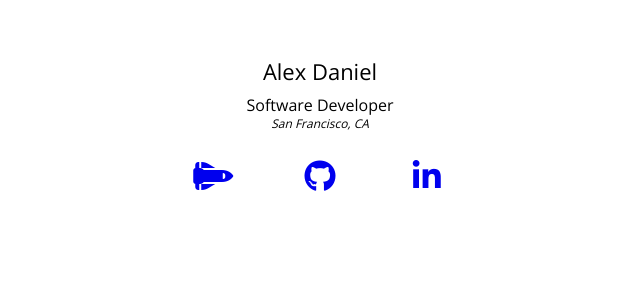
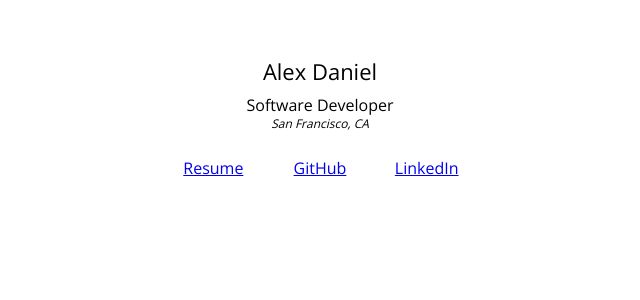
Before and after one commit to alexwdaniel/alexwdaniel.github.io, a Jekyll site: the page built from index.html, in a window 1280 px wide. Shown: the top 300 px of the page, without its empty margins (320-960 px from the left). Built offline with Jekyll 4.4.1, drawn with Linux system fonts in a browser that asks for light colours; nearby versions of some CDN libraries; comment, search, counter and statistics services are not loaded.

Commit message:
Take out icons

```diff
--- a/_includes/head.html
+++ b/_includes/head.html
@@ -20,7 +20,6 @@
 
   <!-- Icons -->
   <!-- <link rel="shortcut icon" href="{{ site.baseurl }}public/favicon.ico"> -->
-  <script src="https://use.fontawesome.com/29dead4a46.js"></script>
 
   {% include mixpanel.html %}
 </head>
--- a/index.html
+++ b/index.html
@@ -12,15 +12,15 @@ title: Home
 
   <div class="links">
     <a class="links__link" href="{{ site.baseurl }}resume" title="Resume">
-      <i class="fa fa-2x fa-space-shuttle" aria-hidden="true"></i>
+      Resume
     </a>
 
     <a class="links__link" href="https://github.com/alexwdaniel" target="_blank" title="Github">
-      <i class="fa fa-2x fa-github" aria-hidden="true"></i>
+      GitHub
     </a>
 
     <a class="links__link" href="https://www.linkedin.com/in/alexwdaniel/" target="_blank" title="LinkedIn">
-      <i class="fa fa-2x fa-linkedin" aria-hidden="true"></i>
+      LinkedIn
     </a>
   </div>
 </div>
```
